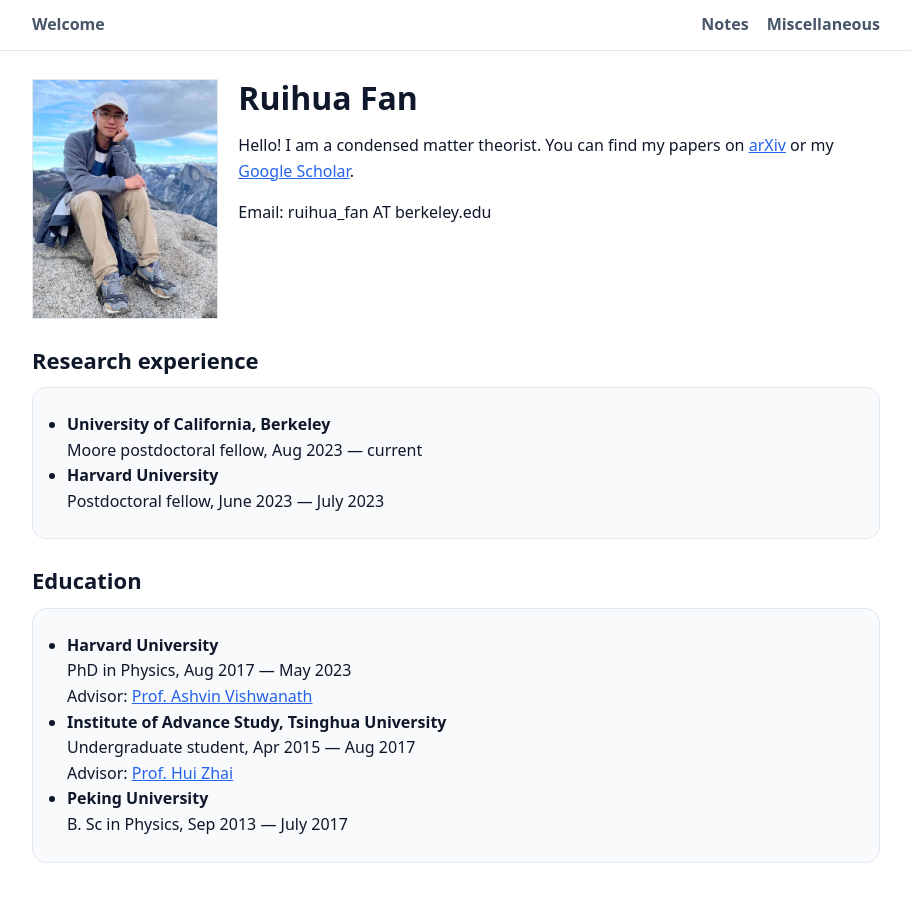
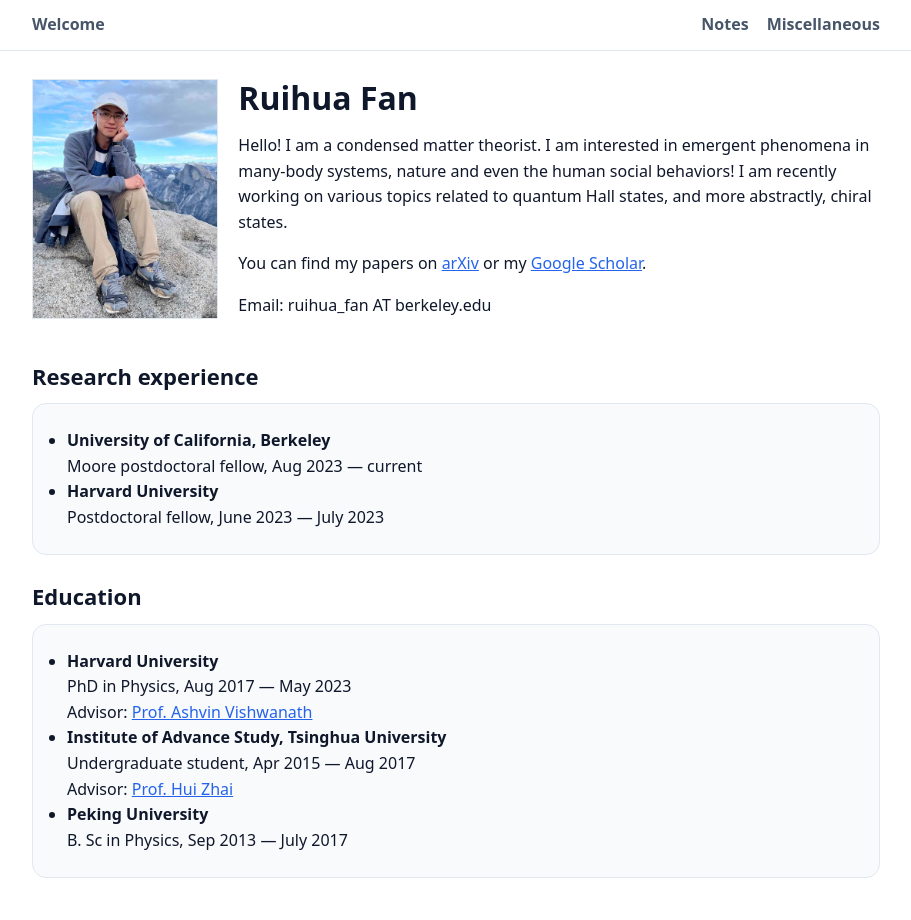
Before and after one commit to ruihuafan/ruihuafan.github.io, a Jekyll site: the page built from index.md, in a window 1280 px wide. Shown: the whole page, without its empty margins (184-1095 px from the left). Built offline with Jekyll 4.4.1, drawn with Linux system fonts in a browser that asks for light colours.

Commit message:
change index

```diff
--- a/index.md
+++ b/index.md
@@ -8,7 +8,10 @@
   <div>
     <h1>Ruihua Fan</h1>
     <p>
-      Hello! I am a condensed matter theorist. You can find my papers on
+      Hello! I am a condensed matter theorist. I am interested in emergent phenomena in many-body systems, nature and even the human social behaviors! I am recently working on various topics related to quantum Hall states, and more abstractly, chiral states.
+    </p>
+    <p>
+      You can find my papers on
       <a href="https://arxiv.org/a/0000-0003-0511-2581.html" target="_blank" rel="noopener">arXiv</a>
       or my
       <a href="https://scholar.google.com/citations?user=s8Vgp_UAAAAJ" target="_blank" rel="noopener">Google Scholar</a>.
```
